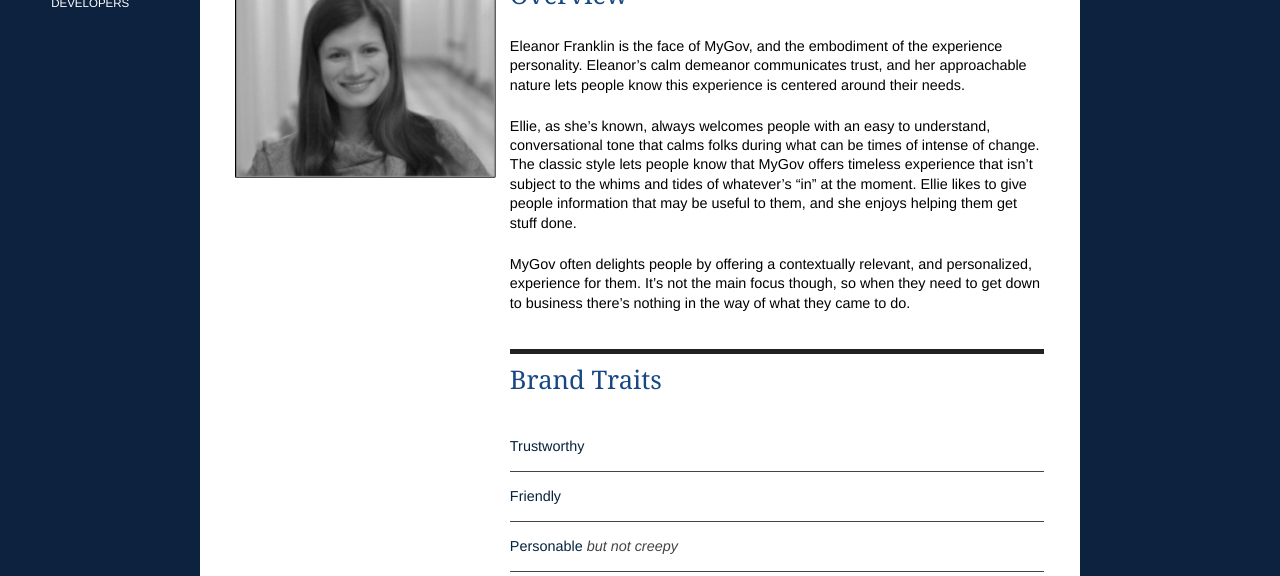
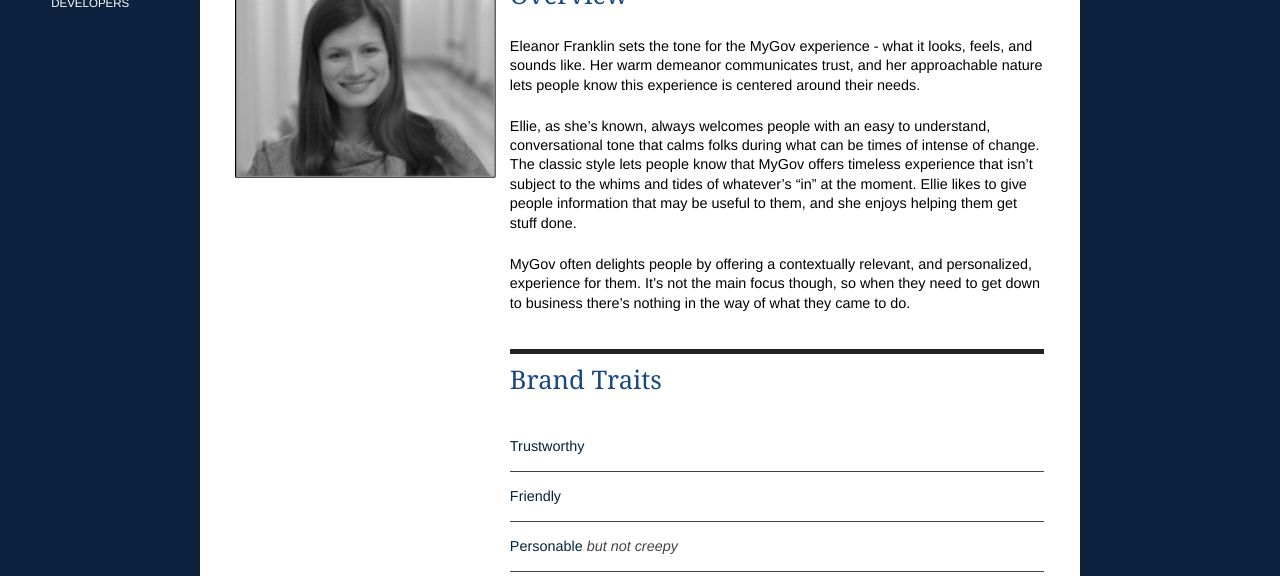
Before and after one commit to presidential-innovation-fellows/mygov, a Jekyll site: the page built from experience-persona.html, in a window 1280 px wide and 900 px high, cut to the strip 324-900 px from the top of the window. Built offline with Jekyll 4.4.1, drawn with Linux system fonts in a browser that asks for light colours; nearby versions of some CDN libraries.

Commit message:
Updated experience-persona.html

```diff
--- a/experience-persona.html
+++ b/experience-persona.html
@@ -18,7 +18,7 @@
 
 <h3>Overview</h3>
 
-<p>Eleanor Franklin is the face of MyGov, and the embodiment of the experience personality. Eleanor&rsquo;s calm demeanor communicates trust, and her approachable nature lets people know this experience is centered around their needs.</p>
+<p>Eleanor Franklin sets the tone for the MyGov experience - what it looks, feels, and sounds like. Her warm demeanor communicates trust, and her approachable nature lets people know this experience is centered around their needs.</p>
 
 <p>Ellie, as she&rsquo;s known, always welcomes people with an easy to understand, conversational tone that calms folks during what can be times of intense of change. The classic style lets people know that MyGov offers timeless experience that isn&rsquo;t subject to the whims and tides of whatever&rsquo;s &ldquo;in&rdquo; at the moment. Ellie likes to give people information that may be useful to them, and she enjoys helping them get stuff done.</p>
 
```
